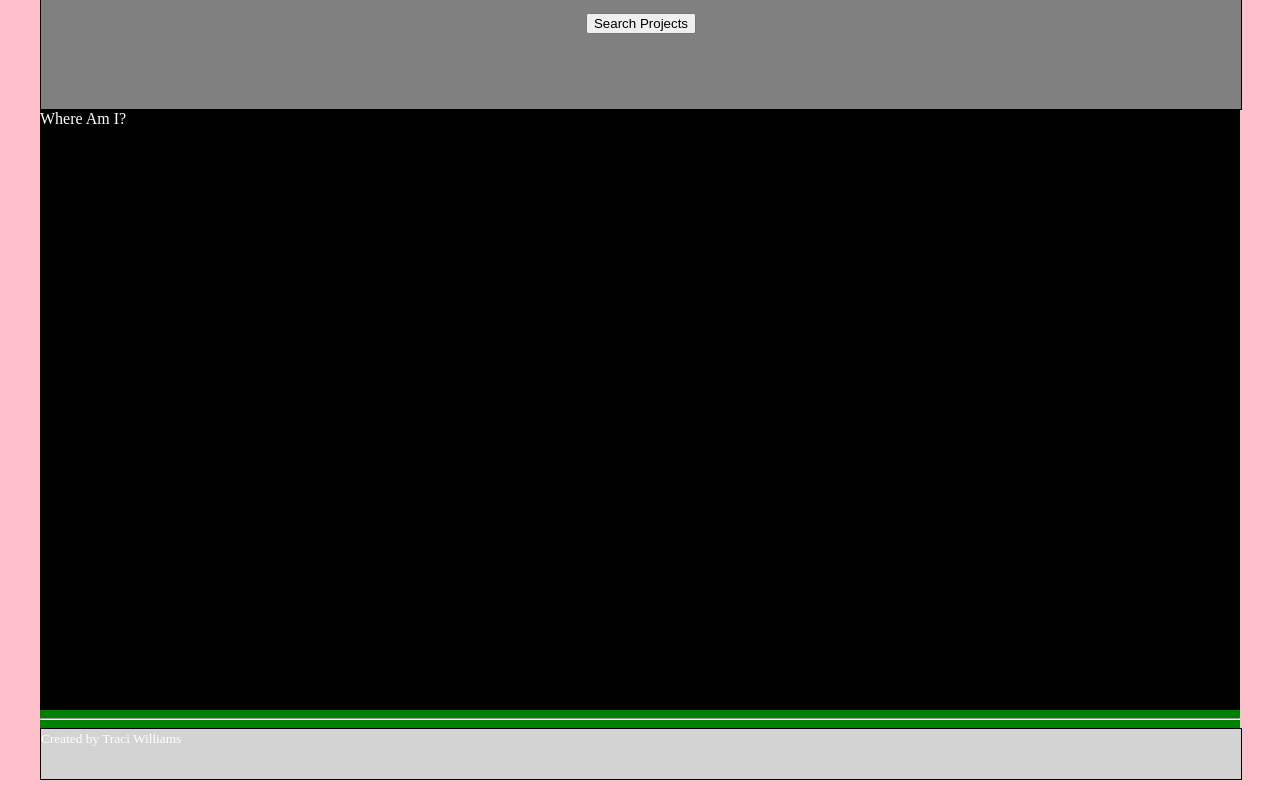
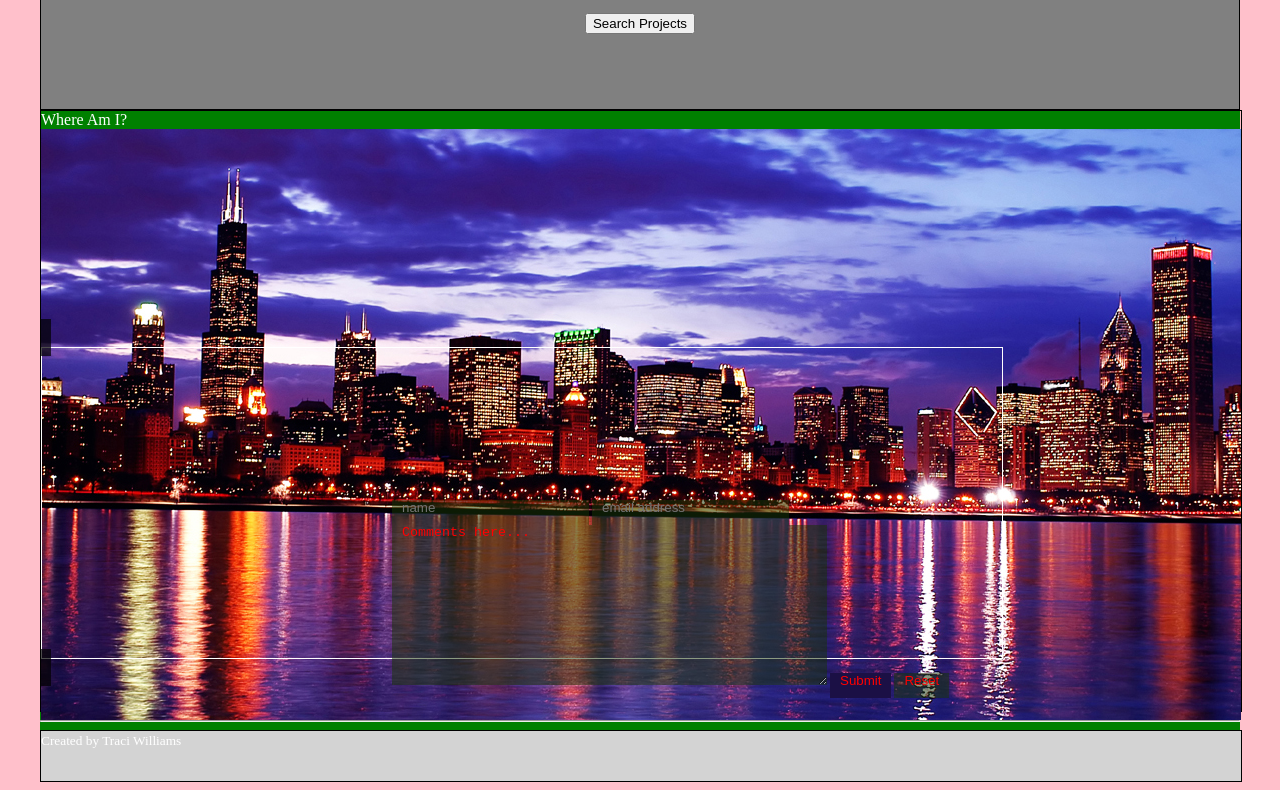
Before and after one commit to traciwilliams/who-what-where, a plain HTML site: page index.html in a window 1280 px wide. Shown: the part 872-1662 px from the top of the page. Drawn offline with Linux system fonts and the light colour scheme.

Commit message:
formatting form

```diff
--- a/index.html
+++ b/index.html
@@ -4,6 +4,9 @@
 	<title>Who What Where</title>
 	<link rel="stylesheet" href="styles/main.css">
 	<meta name="viewport" content="width=device-width, initial-scale=1">
+	<!--fonts-->
+	<link href="https://fonts.googleapis.com/css?family=Poiret+One" rel="stylesheet">
+	<link href="https://fonts.googleapis.com/css?family=Libre+Franklin" rel="stylesheet">
 </head>
 <body>
 <div id="wrapper">
@@ -20,14 +23,10 @@
 	<!-- WHO Section -->
 
 	<div class="who showborder whoformat">
-
 			<div class="spacing">Who Am I?</div>
-			<img src="styles/images/me.jpg" alt="Traci Williams">
+			<img id="mypicture" src="styles/images/me.jpg" alt="Traci Williams" width="25%">
 			<div class="spacing">I am Traci Williams</div>
-
 	</div>
-
-
 
 	<!-- WHAT Section -->
 	<div class="what showborder whatformat">
@@ -39,7 +38,41 @@
 
 
 	<!-- WHERE Section -->
-	<div class="where" class="showborder">Where Am I?</div>
+	<div class="where showborder">
+		<div>Where Am I?</div>
+
+
+		<div class="chicago">
+
+      		<img src="styles/images/chicago-skyline2.jpg" alt=""/>
+
+	      		<div class="myform"><span>
+	      		<!-- <h2><span> -->
+					<form action="mailto:traciwebmail@gmail.com" method="post" id=fieldsOfInput>
+
+							<input type="text" name="firstname" id="firstname" placeholder="name">
+							<input type="email" name="email" id="email" placeholder="email address">
+							<br>
+							<textarea name="comment" rows="10" cols="50">Comments here...</textarea>
+					   		<input type="submit" name="submit" value="Submit">
+					   		<input type="reset" name="reset" value="Reset">
+					</form>
+				<!-- </span></h2> -->
+				</span></div><!--myform-->
+
+		</div>
+
+
+
+
+
+
+	</div>
+
+
+
+
+	<!--FOOTER-->
 	<hr>
 	<footer class="showborder"><small>Created by Traci Williams</small></footer>
 
--- a/styles/main.css
+++ b/styles/main.css
@@ -1,5 +1,6 @@
 body {
 	background-color: pink;
+	//font-family: 'Poiret One', cursive;
 }
 
 #wrapper {
@@ -62,16 +63,18 @@ body {
 
 img {
 	margin: auto 0;
-	width: 25%;
+	//width: 25%;
+	//border-radius: 50%;
+}
+
+#mypicture {
 	border-radius: 50%;
 }
-
-
 
 /*===========WHAT SECTION===========*/
 .what {
 	height: 300px;
-	width: 100%;
+	30dth: 100%;
 	background-color: grey;
 	color: white;
 }
@@ -84,9 +87,65 @@ img {
 .where {
 	height: 600px;
 	width: 100%;
-	background-color: black;
+	//background-color: black;
 	color: white;
 }
+
+
+form {
+	width: 50%;
+	height: 150px;
+	border: 1px solid white;
+	padding: 150px 10px 10px 350px;
+}
+
+.fieldsOfInput {
+	color: red;
+}
+
+input,
+textarea {
+	border: 0;
+	//background-color: #212122;
+	background-color: rgba(25, 55, 5, 0.5);
+	color: red;
+	padding: 0 10px 10px 10px;
+}
+
+input[type="submit"] {
+  background: #1b1045;
+  color: red;
+}
+
+input placeholder {
+	color: red;
+}
+
+
+
+.chicago {
+   position: relative;
+   width: 100%; /* for IE 6 */
+}
+
+
+
+.myform {
+   position: absolute;
+   top: 200px;
+   left: 0;
+   width: 100%;
+}
+
+
+.myform span {
+   color: black;
+   letter-spacing: -1px;
+   background: rgb(0, 0, 0); /* fallback color */
+   background: rgba(0, 0, 0, 0.7);
+   padding: 10px;
+}
+
 /*===========FOOTER=================*/
 footer {
 	height: 50px;
```
Also changed, not shown: styles/images/chicago-skyline.jpg (added), styles/images/chicago-skyline2.jpg (added), styles/images/chicago-skyline600.jpg (added).
